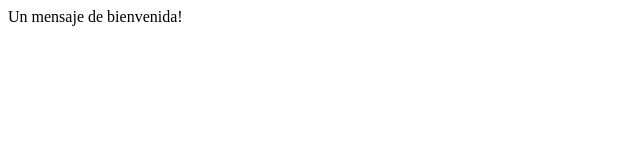
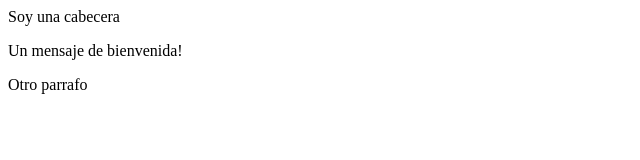
Before and after one commit to Sr-Drachen/intro-git, a plain HTML site: page index.html in a window 1280 px wide. Shown: the whole page, without its empty margins (0-640 px from the left). Drawn offline with Linux system fonts and the light colour scheme.

Commit message:
Cambios
Un header y eso

```diff
--- a/index.html
+++ b/index.html
@@ -8,6 +8,8 @@
     <title>Document</title>
 </head>
 <body>
-    Un mensaje de bienvenida!
+    <header>Soy una cabecera </header>
+    <p> Un mensaje de bienvenida!</p>
+    <p> Otro parrafo</p>
 </body>
 </html>
```
Also changed, not shown: 1 other file.
